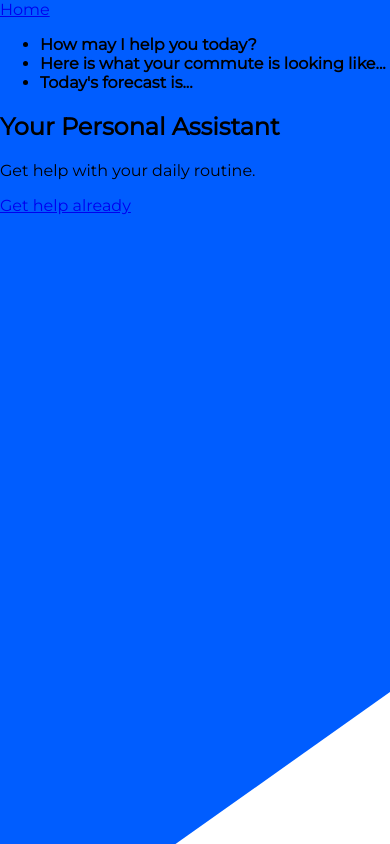
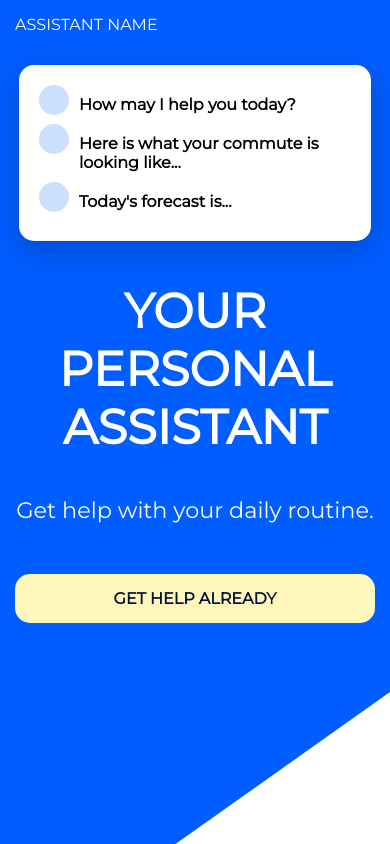
Before and after one commit to stefanlawr/SCSS-Sandbox, a plain HTML site: page index.html in a window 390 px wide. Drawn offline with Linux system fonts and the light colour scheme.

Commit message:
Finished mobile design

```diff
--- a/css/main.scss
+++ b/css/main.scss
@@ -1,8 +1,17 @@
 // SCSS Map
 $colors: (
   primary: #005DFF,
+  primary-light: lighten(#005DFF, 40%),
+  primary-dark: darken(#005DFF, 40%),
   accent: #FFF6BB
 );
+
+$padding: 15px;
+$borders: 15px;
+
+@function color($color-name) {
+  @return map-get($colors, $color-name);
+}
 
 body, html {
   height: 100%;
@@ -15,10 +24,84 @@ body {
   #background {
     // Generate a clip path with https://bennettfeely.com/clippy/
     clip-path: polygon(100% 0, 100% 82%, 45% 100%, 0 100%, 0 0);
-    background-color: map-get($colors, primary);
+    background-color: color(primary);
     width: 100%;
     height: 100%;
     position: absolute;
     z-index: -1;
   }
+
+  header a {
+    color: #ffffff;
+    text-decoration: none;
+    padding: $padding;
+    display: block;
+    text-transform: uppercase;
+  }
 }
+
+main {
+
+  section#card {
+    background: #ffffff;
+    padding: 20px;
+    margin: 1em auto;
+    border-radius: $borders;
+    box-shadow: 0 10px 30px rgba(0,0,0,.2);
+    width: 80%;
+
+    ul {
+      list-style-type: none;
+      margin: 0;
+      padding: 0;
+
+      li {
+        margin-bottom: 10px;
+
+        span {
+          position: absolute;
+          width: 30px;
+          height: 30px;
+          background-color: color(primary-light);
+          border-radius: 50%;
+          margin-right: 10px;
+        }
+
+        strong {
+          display: inline-block;
+          margin-left: max(40px);
+          margin-top: 10px;
+        }
+      }
+    }
+  }
+
+  section#primary {
+    color: #ffffff;
+    padding: $padding;
+    text-align: center;
+
+    h1 {
+      font-size: 3em;
+      margin-top: 10px;
+      text-transform: uppercase;
+    }
+
+    p {
+      font-size: 1.4em;
+    }
+
+    a {
+      color: color(primary-dark);
+      border-radius: $borders;
+      text-decoration: none;
+      text-transform: uppercase;
+      font-weight: bold;
+      background-color: #FFF6BB;
+      display: block;
+      text-align: center;
+      margin: 50px auto 0 auto;
+      padding: $padding;
+    }
+  }
+}
--- a/index.html
+++ b/index.html
@@ -13,7 +13,7 @@
     <div id="background"></div>
 
     <header>
-      <a href="#">Home</a>
+      <a href="#">Assistant Name</a>
     </header>
 
     <main>
```
Also changed, not shown: css/main.css, 1 other file.
